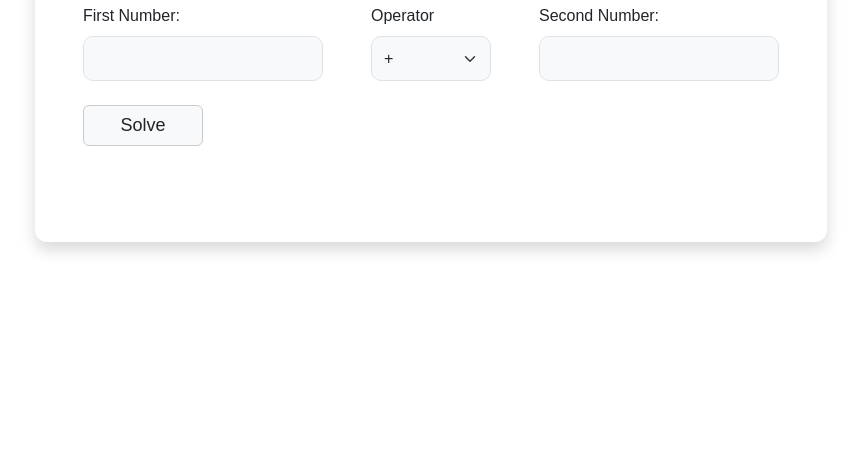
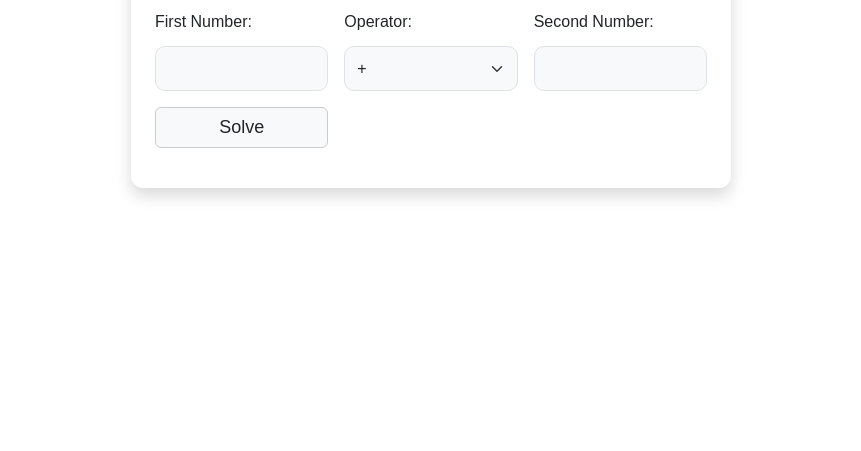
Before and after one commit to shiniekie/jQuery, a plain HTML site: page index.html in a window 1280 px wide. Shown: the part 349-800 px from the top of the page, without its empty margins (209-1070 px from the left). Drawn offline with nearby package versions, Linux system fonts and the light colour scheme.

Commit message:
Add files via upload

```diff
--- a/index.html
+++ b/index.html
@@ -16,27 +16,30 @@
 </head>
 <body>
 
-<div class="d-flex justify-content-center align-items-center vh-100">
+<div class="d-flex justify-content-center align-items-center vh-100 p-3">
 
-    <div class="calculator-card p-5 shadow">
+    <div class="calculator-card p-4 shadow w-100" style="max-width: 600px;">
 
-        <h1 class="mb-5">Math in jQuery</h1>
+        <h1 class="mb-4 text-center">Math in jQuery</h1>
 
-        <div class="d-flex gap-5 align-items-start">
+        <div class="row g-3 align-items-start">
 
-            <!-- First Number -->
-            <div class="first-section">
+            <!-- First Number + Solve Button + Result -->
+            <div class="col-12 col-md-4">
                 <label class="form-label">First Number:</label>
-                <input type="number" id="firstNumber" class="form-control custom-input">
+                <input type="number" id="firstNumber" class="form-control custom-input mt-1">
 
                 <!-- Solve Button -->
-                <button id="solveBtn" class="btn solve-btn mt-4">Solve</button>
+                <button id="solveBtn" class="btn solve-btn mt-3 w-100">Solve</button>
+
+                <!-- Result -->
+                <h4 id="result" class="mt-3"></h4>
             </div>
 
             <!-- Operator -->
-            <div>
-                <label class="form-label">Operator</label>
-                <select id="operator" class="form-select custom-operator">
+            <div class="col-12 col-md-4">
+                <label class="form-label">Operator:</label>
+                <select id="operator" class="form-select custom-operator mt-1">
                     <option value="+">+</option>
                     <option value="-">-</option>
                     <option value="*">*</option>
@@ -45,56 +48,18 @@
             </div>
 
             <!-- Second Number -->
-            <div>
+            <div class="col-12 col-md-4">
                 <label class="form-label">Second Number:</label>
-                <input type="number" id="secondNumber" class="form-control custom-input">
+                <input type="number" id="secondNumber" class="form-control custom-input mt-1">
             </div>
 
-        </div>
-
-        <div class="mt-5">
-            <h4 id="result"></h4>
         </div>
 
     </div>
 
 </div>
 
-<script>
-$(document).ready(function() {
-
-    $("#solveBtn").click(function() {
-
-        let first = $("#firstNumber").val();
-        let second = $("#secondNumber").val();
-        let operator = $("#operator").val();
-        let $result = $("#result");
-
-        if (first === "" || second === "") {
-            $result.text("");
-            return;
-        }
-
-        first = parseFloat(first);
-        second = parseFloat(second);
-
-        let result;
-
-        switch(operator) {
-            case "+": result = first + second; break;
-            case "-": result = first - second; break;
-            case "*": result = first * second; break;
-            case "/":
-                result = (second == 0) ? "Cannot divide by zero" : first / second;
-                break;
-        }
-
-        $result.text("Result: " + result);
-
-    });
-
-});
-</script>
+<script src="jQuery.js"></script>
 
 </body>
 </html>
--- a/jQuery.css
+++ b/jQuery.css
@@ -1,26 +1,17 @@
 body {
-    background-color: #ffffff; /* Pure white */
+    background-color: #ffffff;
     font-family: Arial, sans-serif;
 }
 
-/* Auto-fit card */
+/* Card Styling */
 .calculator-card {
     background-color: #ffffff;
     border-radius: 12px;
-    width: auto;
 }
 
-/* Input Styling */
-.custom-input {
-    width: 240px;
-    height: 45px;
-    border-radius: 10px;
-    background-color: #f8f9fa;
-}
-
-/* Operator Dropdown */
-.custom-operator {
-    width: 120px;
+/* Inputs and Operator Dropdown */
+.custom-input, .custom-operator {
+    width: 100%; /* Full width of the column */
     height: 45px;
     border-radius: 10px;
     background-color: #f8f9fa;
@@ -28,7 +19,6 @@ body {
 
 /* Solve Button */
 .solve-btn {
-    width: 120px; /* Half of input (240px) */
     background-color: #f8f9fa;
     border: 1px solid #ccc;
     font-size: 18px;
--- /dev/null
+++ b/jQuery.js
@@ -0,0 +1,33 @@
+$(document).ready(function() {
+
+    $("#solveBtn").click(function() {
+
+        let first = $("#firstNumber").val();
+        let second = $("#secondNumber").val();
+        let operator = $("#operator").val();
+        let $result = $("#result");
+
+        if (first === "" || second === "") {
+            $result.text("");
+            return;
+        }
+
+        first = parseFloat(first);
+        second = parseFloat(second);
+
+        let result;
+
+        switch(operator) {
+            case "+": result = first + second; break;
+            case "-": result = first - second; break;
+            case "*": result = first * second; break;
+            case "/":
+                result = (second == 0) ? "Cannot divide by zero" : first / second;
+                break;
+        }
+
+        $result.text("Result: " + result);
+
+    });
+
+});
```
